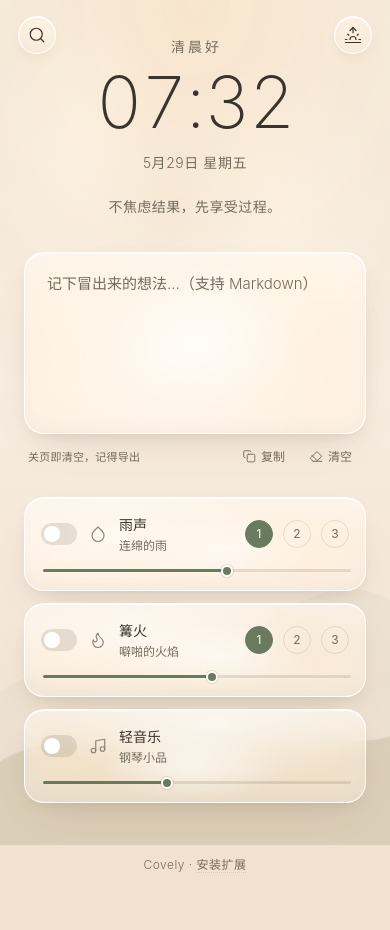
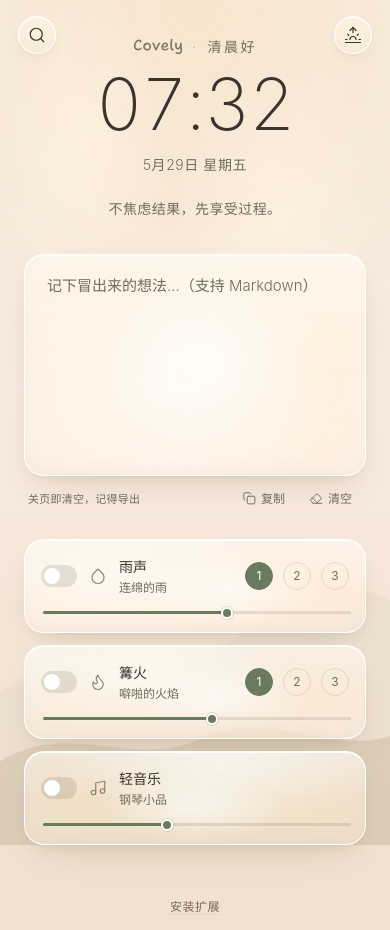
Before and after one commit to JoeWu-explorer/Covely, a website with bundled scripts: page shell/index.html in a window 390 px wide. Before the commit the page ends 888 px from the top, so only its background shows below. Built offline with nearby package versions, Linux system fonts and the light colour scheme; files whose address does not match are found by name.

Commit message:
feat: brand wordmark in greeting line, taller editor, calmer night glass
- add Covely wordmark (assets/covely-wordmark.svg) to the greeting line as
  "Covely · <greeting>"; masked + currentColor so it follows the theme; the
  wordmark stays steady, only the greeting text keeps its shimmer
- footer: drop the duplicate brand — web keeps the install link, extension
  footer is empty (footer:empty hidden)
- editor: taller writing surface (min-height 200px desktop / 220px mobile,
  auto-grow cap 460px)
- night glass toned way down (top sheen, flowing highlight, edge, fill) so the
  cards/editor no longer glow against the dark background; light phases unchanged
- build: copy the wordmark asset into both targets

```diff
--- a/build.mjs
+++ b/build.mjs
@@ -69,6 +69,8 @@ async function buildOne(t) {
     recursive: true,
     filter: (src) => !src.endsWith("SOURCES.md"),
   });
+  // Brand wordmark (used as a CSS mask so it follows the theme color).
+  await cp("assets/covely-wordmark.svg", join(t.outdir, "assets/covely-wordmark.svg"));
   for (const extra of t.extras ?? []) {
     await cp(extra, join(t.outdir, basename(extra))).catch((err) => {
       // CNAME is optional during local development
--- a/newtab.css
+++ b/newtab.css
@@ -30,7 +30,8 @@
     inset 0 -12px 22px -14px rgba(80, 80, 70, 0.08),
     0 6px 16px -8px rgba(60, 65, 50, 0.22),
     0 18px 44px -18px rgba(60, 65, 50, 0.22);
-  /* Liquid-glass flowing highlight intensity (overridden for night). */
+  /* Top sheen + flowing-highlight intensity (both toned down for night). */
+  --card-top: rgba(255, 255, 255, 0.28);
   --card-sheen: rgba(255, 255, 255, 0.55);
   --knob: #ffffff;
 }
@@ -91,14 +92,14 @@
   --muted: #9fa097;
   --line: rgba(255, 255, 255, 0.1);
   --accent: #8fa98c;
-  --card-bg: rgba(44, 47, 47, 0.4);
-  --card-border: rgba(255, 255, 255, 0.18);
+  --card-bg: rgba(38, 41, 41, 0.32);
+  --card-border: rgba(255, 255, 255, 0.09);
   --card-shadow:
-    inset 0 1px 0 rgba(255, 255, 255, 0.22),
-    inset 0 -12px 22px -14px rgba(0, 0, 0, 0.25),
-    0 8px 18px -8px rgba(0, 0, 0, 0.5),
-    0 20px 46px -18px rgba(0, 0, 0, 0.55);
-  --card-sheen: rgba(255, 255, 255, 0.14);
+    inset 0 1px 0 rgba(255, 255, 255, 0.08),
+    0 8px 18px -10px rgba(0, 0, 0, 0.5),
+    0 20px 46px -20px rgba(0, 0, 0, 0.55);
+  --card-top: rgba(255, 255, 255, 0.04);
+  --card-sheen: rgba(255, 255, 255, 0.05);
   --knob: #d2d4cd;
 }
 
@@ -243,7 +244,7 @@ main {
 .memo-editor,
 .noise-card {
   background:
-    linear-gradient(180deg, rgba(255, 255, 255, 0.28), rgba(255, 255, 255, 0) 52%),
+    linear-gradient(180deg, var(--card-top), transparent 52%),
     var(--card-bg);
   border: 1px solid var(--card-border);
   box-shadow: var(--card-shadow);
@@ -288,20 +289,33 @@ main {
 /* ---------- Clock ---------- */
 
 .clock { text-align: center; }
+/* Brand greeting line: "Covely · <greeting>", centered above the clock. */
 .clock-greeting {
+  display: flex;
+  align-items: center;
+  justify-content: center;
+  gap: 9px;
+  margin-bottom: 12px;
+  color: var(--muted);
   font-size: 14px;
-  letter-spacing: 0.22em;
-  margin-bottom: 10px;
-  padding-left: 0.22em; /* offset the trailing letter-spacing for true centering */
-  color: var(--muted); /* fallback if background-clip:text unsupported */
-  /* A soft highlight slowly sweeps across the greeting — same "flowing light"
-   * language as the liquid-glass cards. */
-  background: linear-gradient(
-    100deg,
-    var(--muted) 42%,
-    var(--fg) 50%,
-    var(--muted) 58%
-  );
+}
+/* Steady wordmark, tinted via currentColor so it follows the theme. */
+.brand-logo {
+  display: inline-block;
+  width: 50px;
+  height: 17px;
+  background: currentColor;
+  opacity: 0.9;
+  -webkit-mask: url("assets/covely-wordmark.svg") center / contain no-repeat;
+  mask: url("assets/covely-wordmark.svg") center / contain no-repeat;
+}
+.greeting-sep { opacity: 0.5; }
+/* Only the greeting word carries the flowing shimmer. */
+.greeting-text {
+  letter-spacing: 0.18em;
+  padding-left: 0.18em; /* offset trailing letter-spacing */
+  color: var(--muted);
+  background: linear-gradient(100deg, var(--muted) 42%, var(--fg) 50%, var(--muted) 58%);
   background-size: 250% 100%;
   -webkit-background-clip: text;
   background-clip: text;
@@ -642,6 +656,7 @@ footer {
   color: var(--muted);
   letter-spacing: 0.04em;
 }
+footer:empty { display: none; } /* extension has no install link → no empty bar */
 footer a {
   color: inherit;
   text-decoration: none;
@@ -742,7 +757,7 @@ footer a:hover { color: var(--fg); border-bottom-color: var(--muted); }
   .noise-variant { width: 28px; height: 28px; font-size: 12px; }
 
   /* Roomier writing surface on phones. (3 classes beat CodeMirror's theme rule.) */
-  .memo-editor .cm-editor .cm-content { min-height: 180px; }
+  .memo-editor .cm-editor .cm-content { min-height: 220px; }
 
   .quote { font-size: 14px; }
 }
--- a/shell/index.html
+++ b/shell/index.html
@@ -13,7 +13,7 @@
   <body>
     <main id="app"></main>
     <footer>
-      Covely · <a href="https://github.com/JoeWu-explorer/Covely">安装扩展</a>
+      <a href="https://github.com/JoeWu-explorer/Covely">安装扩展</a>
     </footer>
     <script type="module" src="bundle.js"></script>
   </body>
--- a/src/modules/clock.js
+++ b/src/modules/clock.js
@@ -32,8 +32,22 @@ export function mountClock(container) {
   root.className = "clock";
   root.setAttribute("aria-label", "时钟");
 
+  // Brand greeting line: "Covely · <greeting>". The wordmark stays steady;
+  // only the greeting text carries the flowing shimmer.
   const greeting = document.createElement("div");
   greeting.className = "clock-greeting";
+  const brand = document.createElement("span");
+  brand.className = "brand-logo";
+  brand.setAttribute("role", "img");
+  brand.setAttribute("aria-label", "Covely");
+  const sep = document.createElement("span");
+  sep.className = "greeting-sep";
+  sep.setAttribute("aria-hidden", "true");
+  sep.textContent = "·";
+  const greetText = document.createElement("span");
+  greetText.className = "greeting-text";
+  greeting.append(brand, sep, greetText);
+
   const time = document.createElement("div");
   time.className = "clock-time";
   const date = document.createElement("div");
@@ -51,7 +65,7 @@ export function mountClock(container) {
     if (bucket !== curBucket) {
       curBucket = bucket;
       const words = GREETINGS[bucket].words;
-      greeting.textContent = words[Math.floor(Math.random() * words.length)];
+      greetText.textContent = words[Math.floor(Math.random() * words.length)];
     }
     time.textContent = `${hh}:${mm}`;
     date.textContent = `${now.getMonth() + 1}月${now.getDate()}日 ${WEEKDAYS[now.getDay()]}`;
```
Also changed, not shown: shell/newtab.html (+1 -1 lines), assets/covely-wordmark.svg (added), src/lib/editor.js.
